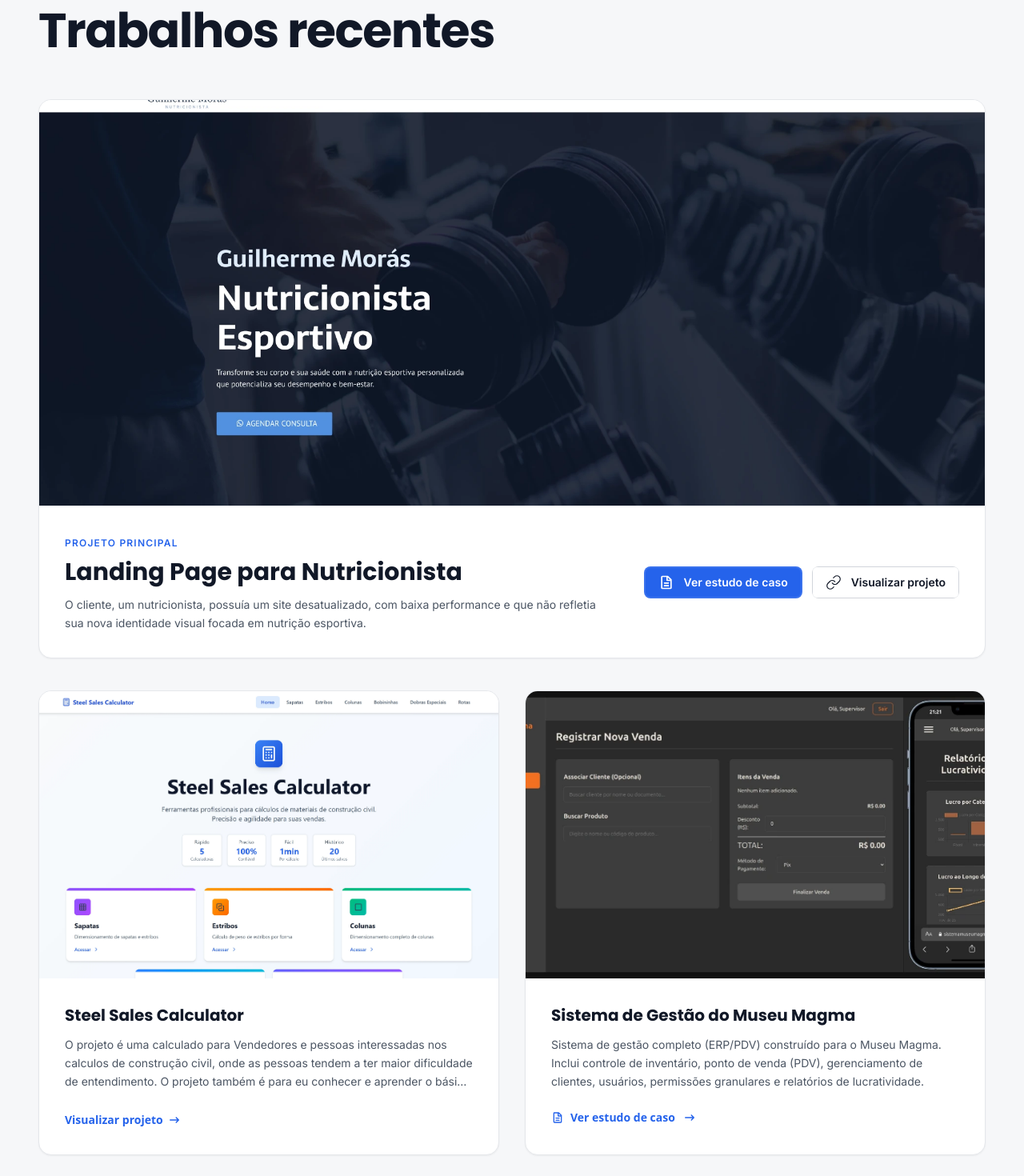
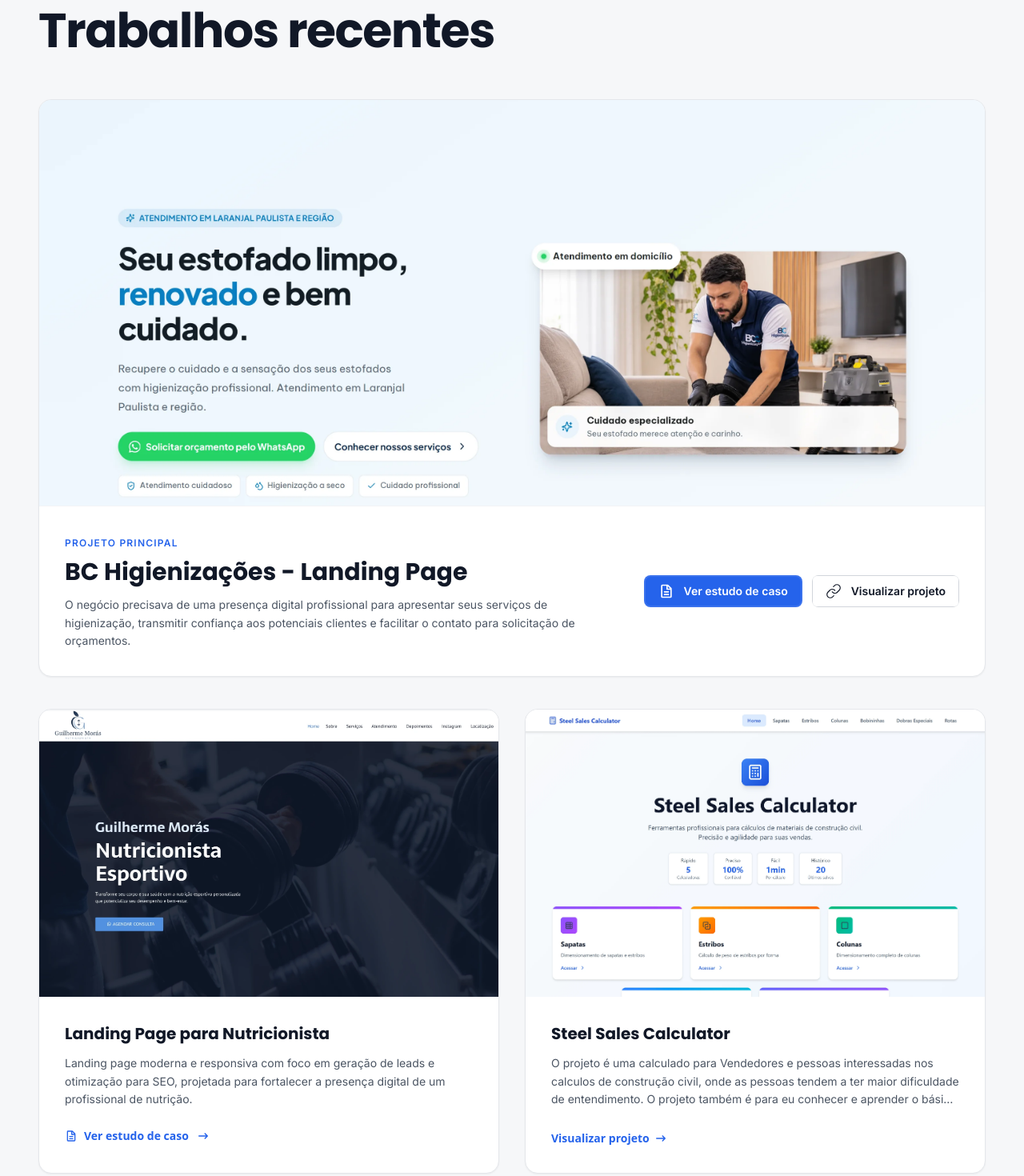
Before and after one commit to luisgabrielbarrichello/portfolio, a Next.js app: page / in a window 1280 px wide. Shown: the part 5080-6550 px from the top of the page at 80% size. Built offline with nearby package versions, Linux system fonts and the light colour scheme; no server answers.

Commit message:
feat: add BC Higienizações project to portfolio

```diff
--- a/app/components/Projects/FeaturedProject.tsx
+++ b/app/components/Projects/FeaturedProject.tsx
@@ -25,7 +25,14 @@ function FeaturedProject({ project, onOpenModal }: FeaturedProjectProps) {
         <article className="group overflow-hidden rounded-2xl bg-white dark:bg-dark-20 border border-gray-200 dark:border-gray-800 shadow-sm transition-colors duration-300">
             {/* Project Image */}
             <figure className="relative aspect-[16/8] md:aspect-[21/9] overflow-hidden bg-gray-100 dark:bg-dark-10">
-                {image_url && (
+                {image_url &&
+                    (homepage ? (
+                        <a
+                            href={homepage}
+                            target="_blank"
+                            rel="noopener noreferrer"
+                            aria-label={`Visitar o site do projeto ${title}`}
+                            className="absolute inset-0 block">
                             <Image
                                 src={image_url}
                                 alt={`Prévia visual do projeto ${title}`}
@@ -34,7 +41,17 @@ function FeaturedProject({ project, onOpenModal }: FeaturedProjectProps) {
                                 fill
                                 priority
                             />
-                )}
+                        </a>
+                    ) : (
+                        <Image
+                            src={image_url}
+                            alt={`Prévia visual do projeto ${title}`}
+                            sizes="(max-width: 768px) 100vw, 1200px"
+                            className="object-cover transition-transform duration-700 group-hover:scale-[1.02]"
+                            fill
+                            priority
+                        />
+                    ))}
             </figure>
 
             {/* Project Information */}
--- a/app/components/Projects/ProjectCard.tsx
+++ b/app/components/Projects/ProjectCard.tsx
@@ -20,7 +20,14 @@ function ProjectCard({ project, onOpenModal }: ProjectCardProps) {
         <article className="group flex flex-col h-full overflow-hidden rounded-2xl bg-white dark:bg-dark-20 border border-gray-200 dark:border-gray-800 shadow-sm transition-all duration-300 hover:-translate-y-1 hover:shadow-md">
             {/* Project Image */}
             <figure className="relative aspect-[16/10] overflow-hidden bg-gray-100 dark:bg-dark-10">
-                {image_url && (
+                {image_url &&
+                    (homepage ? (
+                        <a
+                            href={homepage}
+                            target="_blank"
+                            rel="noopener noreferrer"
+                            aria-label={`Visitar o site do projeto ${title}`}
+                            className="absolute inset-0 block">
                             <Image
                                 src={image_url}
                                 alt={`Prévia visual do projeto ${title}`}
@@ -28,7 +35,16 @@ function ProjectCard({ project, onOpenModal }: ProjectCardProps) {
                                 className="object-cover transition-transform duration-700 group-hover:scale-[1.03]"
                                 fill
                             />
-                )}
+                        </a>
+                    ) : (
+                        <Image
+                            src={image_url}
+                            alt={`Prévia visual do projeto ${title}`}
+                            sizes="(max-width: 768px) 100vw, 50vw"
+                            className="object-cover transition-transform duration-700 group-hover:scale-[1.03]"
+                            fill
+                        />
+                    ))}
             </figure>
 
             {/* Project Information */}
--- a/app/data/projects.json
+++ b/app/data/projects.json
@@ -1,4 +1,25 @@
 [
+    {
+        "title": "BC Higienizações - Landing Page",
+        "description": "Landing page profissional desenvolvida para um negócio de higienização de estofados, com design moderno, responsivo e foco na apresentação dos serviços e geração de contatos por WhatsApp.",
+        "image_url": "/assets/img/projects/brunocarvalhohigienizacoes.webp",
+        "technologies": [
+            "React",
+            "TypeScript",
+            "Tailwind CSS",
+            "Framer Motion",
+            "Vite"
+        ],
+        "homepage": "https://brunocarvalhohigienizacoes.pages.dev/",
+        "url_github": "https://github.com/luisgabrielbarrichello/bc-higienizacoes-landing-page",
+        "featured": true,
+        "case_study": {
+            "problem": "O negócio precisava de uma presença digital profissional para apresentar seus serviços de higienização, transmitir confiança aos potenciais clientes e facilitar o contato para solicitação de orçamentos.",
+            "solution": "Desenvolvi uma landing page personalizada, com identidade visual própria, layout responsivo, apresentação estratégica dos serviços, seção de resultados antes e depois, diferenciais e múltiplos pontos de contato via WhatsApp. O projeto também conta com animações para tornar a experiência de navegação mais dinâmica.",
+            "learnings": "Aprimorei minhas habilidades na criação de interfaces responsivas com React e Tailwind CSS, organização e reutilização de componentes, implementação de animações, estruturação de páginas com foco em conversão e publicação de projetos utilizando Cloudflare Pages."
+        },
+        "category": "Front End"
+    },
     {
         "title": "Landing Page para Nutricionista",
         "description": "Landing page moderna e responsiva com foco em geração de leads e otimização para SEO, projetada para fortalecer a presença digital de um profissional de nutrição.",
```
Also changed, not shown: public/assets/img/projects/brunocarvalhohigienizacoes.webp (added). Lines whose indentation alone changed are shown as unchanged.
